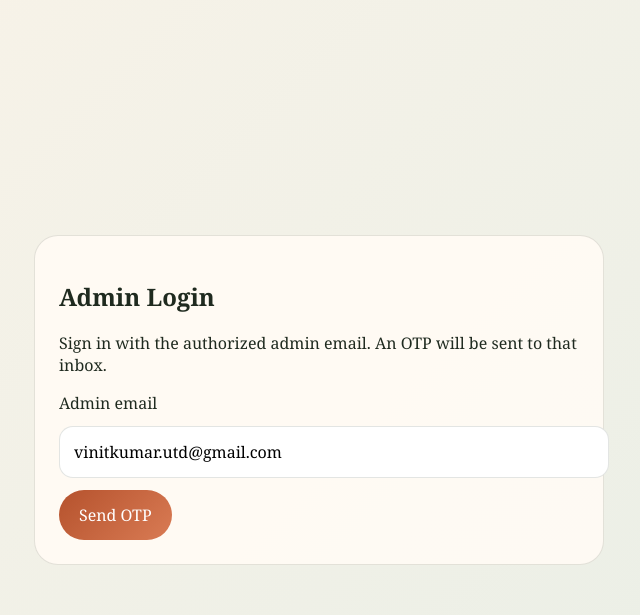
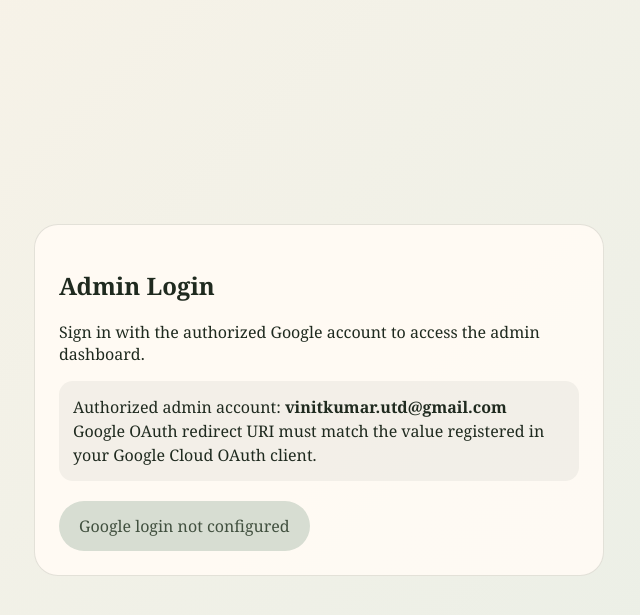
Before and after one commit to ThreeMangoTrees/JobSearchAgent, a FastAPI app: page /admin/login in a window 1280 px wide. Shown: the top 615 px of the page, without its empty margins (321-961 px from the left). Run offline with FastAPI, Linux system fonts and the light colour scheme; parts of the project's set-up code (start-up, migrations or seed data) failed here and were passed over.

Commit message:
Add Google OAuth admin login

```diff
--- a/app/config.py
+++ b/app/config.py
@@ -19,6 +19,9 @@ OPENAI_MODEL = os.getenv("OPENAI_MODEL", "gpt-5")
 SESSION_SECRET = os.getenv("SESSION_SECRET", "change-me-in-env")
 ADMIN_EMAIL = os.getenv("ADMIN_EMAIL", "vinitkumar.utd@gmail.com")
 APP_TIMEZONE = os.getenv("APP_TIMEZONE", "America/Los_Angeles")
+GOOGLE_CLIENT_ID = os.getenv("GOOGLE_CLIENT_ID", "")
+GOOGLE_CLIENT_SECRET = os.getenv("GOOGLE_CLIENT_SECRET", "")
+GOOGLE_REDIRECT_URI = os.getenv("GOOGLE_REDIRECT_URI", "")
 
 SMTP_HOST = os.getenv("SMTP_HOST", "")
 SMTP_PORT = int(os.getenv("SMTP_PORT", "587"))
--- a/app/main.py
+++ b/app/main.py
@@ -4,15 +4,23 @@ import logging
 import tempfile
 from pathlib import Path
 
+from authlib.integrations.starlette_client import OAuth, OAuthError
 from fastapi import FastAPI, File, Form, Request, UploadFile
 from fastapi.responses import HTMLResponse, RedirectResponse
 from fastapi.staticfiles import StaticFiles
 from fastapi.templating import Jinja2Templates
 from starlette.middleware.sessions import SessionMiddleware
 
-from app.config import ADMIN_EMAIL, SESSION_SECRET, STATIC_DIR, TEMPLATES_DIR
+from app.config import (
+    ADMIN_EMAIL,
+    GOOGLE_CLIENT_ID,
+    GOOGLE_CLIENT_SECRET,
+    GOOGLE_REDIRECT_URI,
+    SESSION_SECRET,
+    STATIC_DIR,
+    TEMPLATES_DIR,
+)
 from app.models import MatchResult
-from app.services.admin_auth import otp_service
 from app.services.company_registry import (
     company_slug_from_url,
     list_company_configs,
@@ -34,6 +42,16 @@ app = FastAPI(title="Job Search Agent", version="1.0.0")
 app.add_middleware(SessionMiddleware, secret_key=SESSION_SECRET)
 app.mount("/static", StaticFiles(directory=STATIC_DIR), name="static")
 templates = Jinja2Templates(directory=str(TEMPLATES_DIR))
+oauth = OAuth()
+
+if GOOGLE_CLIENT_ID and GOOGLE_CLIENT_SECRET:
+    oauth.register(
+        name="google",
+        client_id=GOOGLE_CLIENT_ID,
+        client_secret=GOOGLE_CLIENT_SECRET,
+        server_metadata_url="https://accounts.google.com/.well-known/openid-configuration",
+        client_kwargs={"scope": "openid email profile"},
+    )
 
 TARGET_ROLE_PATTERNS = (
     "senior software engineer",
@@ -150,56 +168,105 @@ def admin_login(request: Request) -> HTMLResponse:
             "request": request,
             "error": None,
             "message": None,
-            "default_email": ADMIN_EMAIL,
+            "admin_email": ADMIN_EMAIL,
+            "google_oauth_enabled": bool(GOOGLE_CLIENT_ID and GOOGLE_CLIENT_SECRET),
         },
     )
 
 
-@app.post("/admin/login", response_class=HTMLResponse)
-async def admin_login_request_otp(request: Request, email: str = Form(...)) -> HTMLResponse:
-    try:
-        otp_service.issue_code(email)
-    except Exception as exc:
+@app.get("/admin/login/google")
+async def admin_login_google(request: Request) -> RedirectResponse | HTMLResponse:
+    google = oauth.create_client("google")
+    if google is None:
         return templates.TemplateResponse(
             "admin_login.html",
             {
                 "request": request,
-                "error": str(exc),
+                "error": (
+                    "Google login is not configured. Set GOOGLE_CLIENT_ID, "
+                    "GOOGLE_CLIENT_SECRET, and GOOGLE_REDIRECT_URI in .env."
+                ),
                 "message": None,
-                "default_email": email,
+                "admin_email": ADMIN_EMAIL,
+                "google_oauth_enabled": False,
             },
             status_code=400,
         )
 
-    request.session["pending_admin_email"] = email.strip().lower()
-    return templates.TemplateResponse(
-        "admin_verify.html",
-        {
-            "request": request,
-            "email": email.strip().lower(),
-            "error": None,
-            "message": "OTP sent to your email address.",
-        },
-    )
+    redirect_uri = GOOGLE_REDIRECT_URI.strip() or str(request.url_for("admin_google_callback"))
+    return await google.authorize_redirect(request, redirect_uri)
 
 
-@app.post("/admin/verify", response_class=HTMLResponse)
-async def admin_verify(request: Request, otp_code: str = Form(...)) -> HTMLResponse:
-    email = request.session.get("pending_admin_email", "")
-    if not email or not otp_service.verify_code(email, otp_code):
+@app.get("/admin/auth/google/callback", response_class=HTMLResponse, name="admin_google_callback")
+async def admin_google_callback(request: Request) -> RedirectResponse | HTMLResponse:
+    google = oauth.create_client("google")
+    if google is None:
         return templates.TemplateResponse(
-            "admin_verify.html",
+            "admin_login.html",
             {
                 "request": request,
-                "email": email,
-                "error": "Invalid or expired OTP.",
+                "error": (
+                    "Google login is not configured. Set GOOGLE_CLIENT_ID, "
+                    "GOOGLE_CLIENT_SECRET, and GOOGLE_REDIRECT_URI in .env."
+                ),
                 "message": None,
+                "admin_email": ADMIN_EMAIL,
+                "google_oauth_enabled": False,
             },
             status_code=400,
         )
 
+    try:
+        token = await google.authorize_access_token(request)
+    except OAuthError as exc:
+        logger.exception("Google OAuth callback failed: %s", exc)
+        return templates.TemplateResponse(
+            "admin_login.html",
+            {
+                "request": request,
+                "error": f"Google sign-in failed: {exc.error or 'authentication error'}",
+                "message": None,
+                "admin_email": ADMIN_EMAIL,
+                "google_oauth_enabled": True,
+            },
+            status_code=400,
+        )
+
+    userinfo = token.get("userinfo") or {}
+    email = str(userinfo.get("email", "")).strip().lower()
+    email_verified = bool(userinfo.get("email_verified"))
+    expected_email = ADMIN_EMAIL.strip().lower()
+
+    if not email or not email_verified:
+        request.session.clear()
+        return templates.TemplateResponse(
+            "admin_login.html",
+            {
+                "request": request,
+                "error": "Google did not return a verified email address for this account.",
+                "message": None,
+                "admin_email": ADMIN_EMAIL,
+                "google_oauth_enabled": True,
+            },
+            status_code=403,
+        )
+
+    if expected_email and email != expected_email:
+        request.session.clear()
+        return templates.TemplateResponse(
+            "admin_login.html",
+            {
+                "request": request,
+                "error": f"{email} is not authorized for admin access.",
+                "message": None,
+                "admin_email": ADMIN_EMAIL,
+                "google_oauth_enabled": True,
+            },
+            status_code=403,
+        )
+
     request.session["admin_email"] = email
-    request.session.pop("pending_admin_email", None)
+    request.session["admin_name"] = str(userinfo.get("name", "")).strip()
     return RedirectResponse(url="/admin", status_code=303)
 
 
--- a/app/templates/admin_login.html
+++ b/app/templates/admin_login.html
@@ -34,7 +34,11 @@
         border-radius: 14px;
         border: 1px solid rgba(31, 42, 31, 0.12);
       }
-      button {
+      .cta {
+        display: inline-flex;
+        align-items: center;
+        justify-content: center;
+        gap: 10px;
         width: fit-content;
         border: 0;
         border-radius: 999px;
@@ -42,6 +46,21 @@
         color: #fff;
         background: linear-gradient(135deg, #b5522d, #d97b54);
         cursor: pointer;
+        text-decoration: none;
+        font: inherit;
+      }
+      .button-muted {
+        background: #d7ddd2;
+        color: #41503f;
+        cursor: not-allowed;
+        pointer-events: none;
+      }
+      .meta {
+        margin: 16px 0 20px;
+        padding: 14px;
+        border-radius: 14px;
+        background: rgba(31, 42, 31, 0.05);
+        line-height: 1.5;
       }
       .error {
         color: #8a1c12;
@@ -60,16 +79,18 @@
   <body>
     <section class="panel">
       <h1>Admin Login</h1>
-      <p>Sign in with the authorized admin email. An OTP will be sent to that inbox.</p>
+      <p>Sign in with the authorized Google account to access the admin dashboard.</p>
       {% if error %}<div class="error">{{ error }}</div>{% endif %}
       {% if message %}<div class="message">{{ message }}</div>{% endif %}
-      <form action="/admin/login" method="post">
-        <label>
-          Admin email
-          <input type="email" name="email" value="{{ default_email or '' }}" required readonly />
-        </label>
-        <button type="submit">Send OTP</button>
-      </form>
+      <div class="meta">
+        Authorized admin account: <strong>{{ admin_email or "Not configured" }}</strong><br />
+        Google OAuth redirect URI must match the value registered in your Google Cloud OAuth client.
+      </div>
+      {% if google_oauth_enabled %}
+      <a href="/admin/login/google" class="cta">Continue with Google</a>
+      {% else %}
+      <span class="cta button-muted">Google login not configured</span>
+      {% endif %}
     </section>
   </body>
 </html>
--- a/requirements.txt
+++ b/requirements.txt
@@ -11,3 +11,4 @@ pydantic==2.11.7
 pypdf==6.0.0
 python-docx==1.2.0
 python-dotenv==1.1.1
+authlib==1.6.9
```
Also changed, not shown: app/services/admin_auth.py (+30 -7 lines), README.md, 1 other file.
